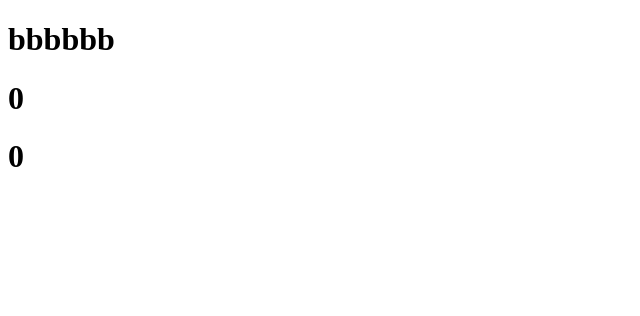
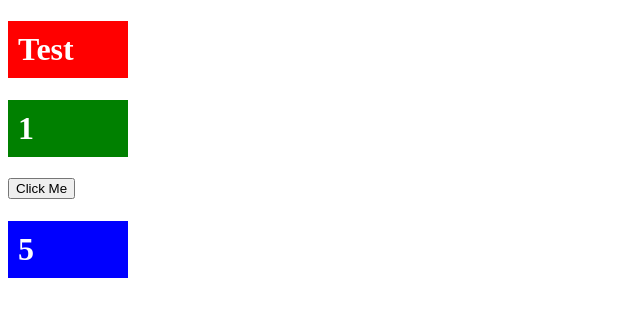
Before and after one commit to MatthewCharlton/Whisper, a website: page dev/index.html in a window 1280 px wide. Shown: the whole page, without its empty margins (0-640 px from the left). Drawn offline with Linux system fonts and the light colour scheme.

Commit message:
changes to demo

```diff
--- a/dev/index.html
+++ b/dev/index.html
@@ -10,26 +10,32 @@
 </head>
 
 <body>
-  <h1 id="test">0</h1>
-  <h1 id="test2">0</h1>
-  <h1 id="test3" onclick="Whisper.getState(this, (e) => { this.textContent = e.detail.blah2 })">0</h1>
+  <h1 style="width: 100px; color: white; background: red; padding: 10px;" id="test">0</h1>
+  <h1 style="width: 100px; color: white; background: green; padding: 10px;" id="test2">0</h1>
+  <button id="button">Click Me</button>
+  <h1 style="width: 100px; color: white; background: blue; padding: 10px;"
+      id="test3"
+      onclick="Whisper.getState(this, (e) => { this.textContent = e.detail.blah3 })">
+      0
+    </h1>
 
   <script>
     (function (W) {
-      W.setState({ blah: 'aaaaaaa' })
+      var test = document.getElementById('test')
+      var test2 = document.getElementById('test2')
+      var test3 = document.getElementById('test3')
+      W.getState(test, (e) => { test.textContent = e.detail.blah })
+      W.getState(test2, (e) => { test2.textContent = e.detail.blah2 })
+      W.getState(test3, (e) => { test3.textContent = e.detail.blah3 })
+      W.setState({ blah: 'Test', blah2: 1, blah3: 0 })
 
-      var test = document.getElementById('test')
-      W.getState(test, (e) => { test.textContent = e.detail.blah })
+      var timer = setInterval( () => W.setState({  blah3: W.detail.blah3 + 1 }), 1000)
 
-      W.setState({ blah: 'bbbbbb' })
-
-      document.getElementById('test2').addEventListener('click', handleClick)
+      document.getElementById('button').addEventListener('click', handleClick)
 
       function handleClick() {
-        W.getState(this, (e) => { this.textContent = e.detail.blah })
-        W.setState({ blah: '12313123' })
+        W.setState({ blah2: parseInt(W.detail.blah2 + 1) })
       }
-      W.setState({ blah2: 'xxxxxxxx' })
     })(Whisper)
 
   </script>
--- a/src/clientSide/index.js
+++ b/src/clientSide/index.js
@@ -1,8 +1,7 @@
-var GET_STATE = 'getState';
-
 var Whisper = {
+  GET_STATE_EVENT_NAME: 'getState',
   subs: [],
-  data: {},
+  detail: {},
   create(event, options) {
     return new CustomEvent(event, options);
   },
@@ -16,14 +15,15 @@ var Whisper = {
     });
   },
   getState(element, fn) {
-    var event = this.create(GET_STATE, {
+    var event = this.create(this.GET_STATE_EVENT_NAME, {
+      cancelable: true,
       bubbles: true,
-      detail: this.data
+      detail: this.detail
     });
-    this.subscribe(element, event, GET_STATE, fn);
+    this.subscribe(element, event, this.GET_STATE_EVENT_NAME, fn);
   },
-  setState(data) {
-    this.data = Object.assign(this.data, data, {});
+  setState(detail) {
+    this.detail = Object.assign(this.detail, detail, {});
     this.subs.forEach(function(item) {
       item.element.dispatchEvent(item.event);
     });
```
